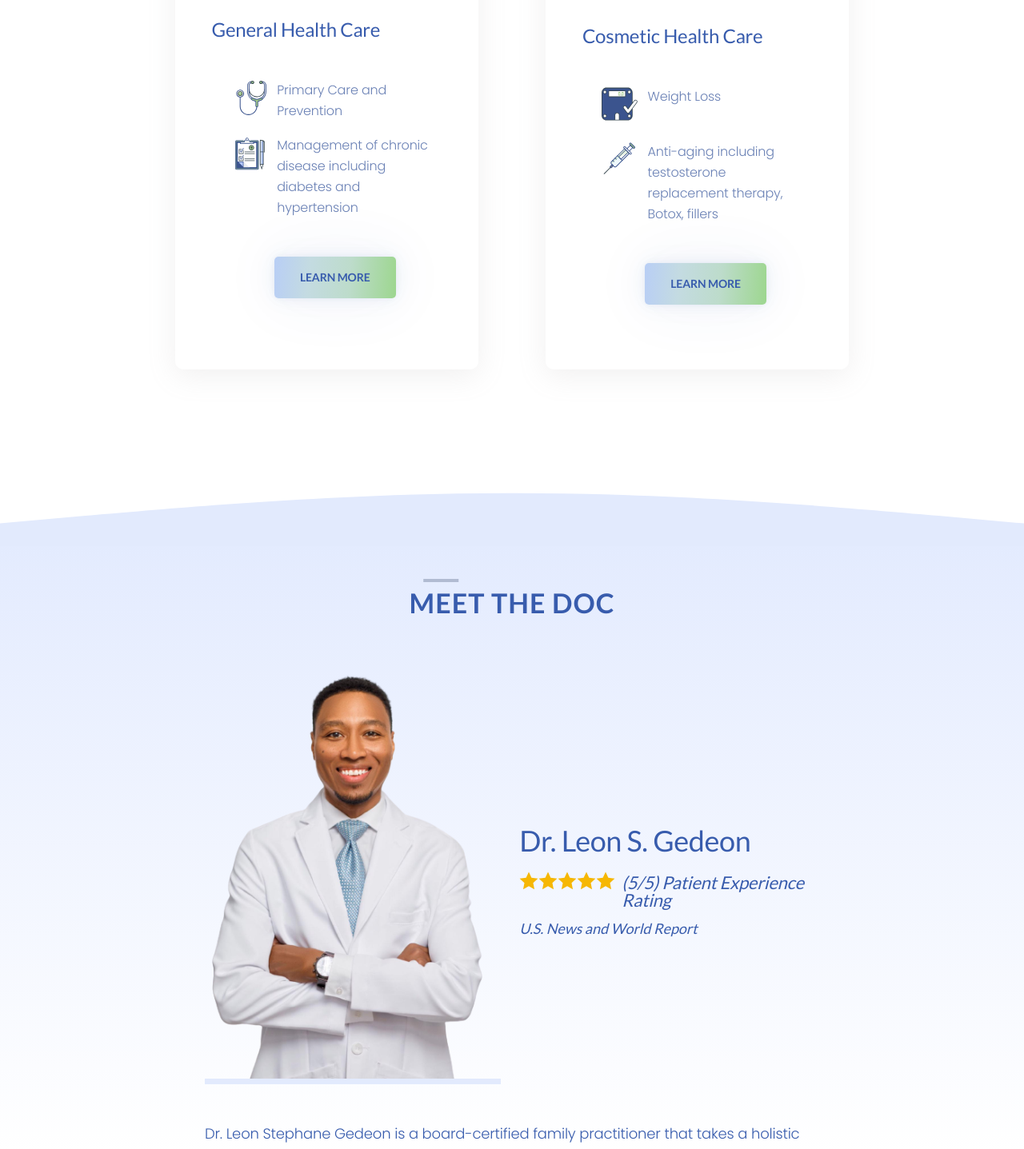
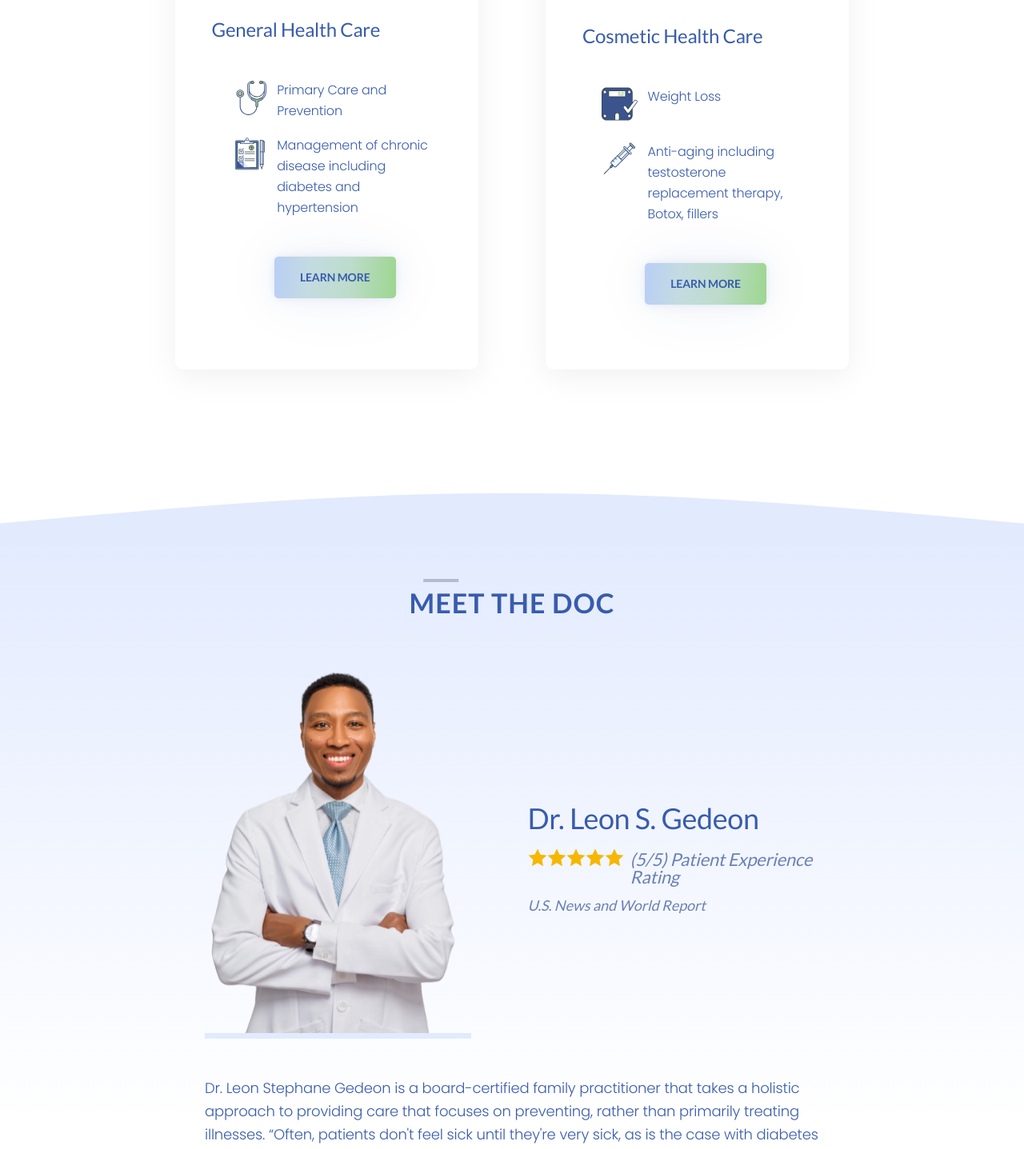
Before and after one commit to pgedeon84/gedeon-medical, a Next.js app: page / in a window 1280 px wide. Shown: the part 2806-4243 px from the top of the page at 80% size. Built offline with nearby package versions, Linux system fonts and the light colour scheme.

Commit message:
minor text color adjustments

```diff
--- a/components/card/card.module.css
+++ b/components/card/card.module.css
@@ -56,10 +56,10 @@
 }
 
 .gmc__card_content_container li {
-    color: var(--color-subtext);
+    color: var(--color-text);
     font-family: var(--font-family-text);
     font-weight: 500;
-    font-size: 14px;
+    font-size: 15px;
     line-height: 18px;
     letter-spacing: -0.01em;
     margin: 1rem 0;
--- a/components/review/review.module.css
+++ b/components/review/review.module.css
@@ -25,7 +25,7 @@
 
 .gmc__review_card__content__link {
     padding-bottom: 1rem;
-    color: var(--color-accent);
+    color: #6abf4b;
     font-family: var(--font-family-heading);
     font-weight: 700;
     line-height: 1.6;
--- a/containers/bio/bio.module.css
+++ b/containers/bio/bio.module.css
@@ -74,11 +74,10 @@
     font-size: 14px;
     line-height: 16px;
     font-style: italic;
-    color: var(--color-text);
+    color: var(--color-subtext);
 }
 
 .gmc__bio_content_container__content_rating {
-    color: var(--color-text);
     display: flex;
     justify-content: center;
 
@@ -152,7 +151,8 @@
       }
 
       .gmc__bio_content_container__image {
-          width: 26rem;
+          width: 24rem;
+          margin-right: 3rem;
       }
 
 }
```
